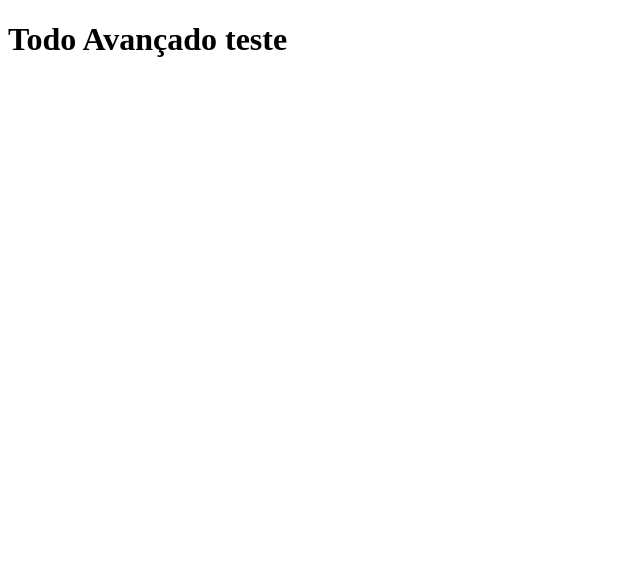
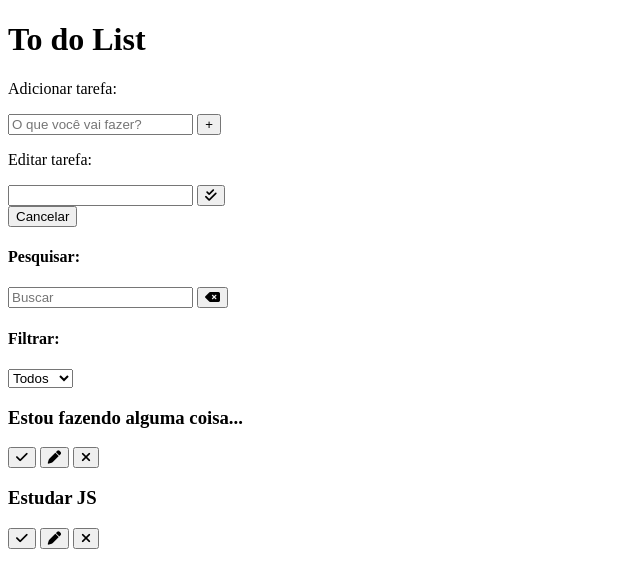
Before and after one commit to JoaoGabriel17/todolist, a plain HTML site: page index.html in a window 1280 px wide. Shown: the whole page, without its empty margins (0-640 px from the left). Drawn offline with Linux system fonts and the light colour scheme.

Commit message:
commit acrescenta forms

```diff
--- a/index.html
+++ b/index.html
@@ -13,6 +13,77 @@
     <link rel="stylesheet" href="https://cdnjs.cloudflare.com/ajax/libs/font-awesome/6.4.0/css/all.min.css" integrity="sha512-iecdLmaskl7CVkqkXNQ/ZH/XLlvWZOJyj7Yy7tcenmpD1ypASozpmT/E0iPtmFIB46ZmdtAc9eNBvH0H/ZpiBw==" crossorigin="anonymous" referrerpolicy="no-referrer" />
 </head>
 <body>
-    <h1>Todo Avançado teste</h1>
+    <div class="todo-containe">
+        <header>
+            <h1>To do List</h1>
+        </header>
+
+        <form id="todo-form">
+            <p>Adicionar tarefa:</p>
+
+            <div class="form-control">
+                <input type="text" id="todo-input" placeholder="O que você vai fazer? ">
+                <button type="submit">
+                    <i class="fa-thin fa-plus"></i>
+                </button>
+
+            </div>
+        </form>
+    <form id="edit-form">
+        <p>Editar tarefa:</p>
+        <div class="form-control">
+            <input type="text" id="edit-input">
+            <button type="submit">
+                <i class="fa-solid fa-check-double"></i>
+            </button>
+        </div>
+        <button id="cancel-edit-btn">Cancelar</button>
+    </form>
+    <div id="toolbar">
+        <div id="search">
+            <h4>Pesquisar: </h4>
+            <form>
+                <input type="text" id="search-input" placeholder="Buscar">
+                <button id="erase-button">
+                    <i class="fa-solid fa-delete-left"></i>
+                </button>
+            </form>
+        </div>
+    <div id="filter">
+        <h4>Filtrar:</h4>
+        <select id="filter-select">
+            <option value="all">Todos</option>
+            <option value="done">Feitos</option>
+            <option value="all">A fazer</option>
+        </select>
+    </div>
+    </div>
+    <div id="todo-list">
+        <div class="todo">
+            <h3>Estou fazendo alguma coisa...</h3>
+            <button class="finish-todo">
+                <i class="fa-solid fa-check"></i>
+            </button>
+            <button class="edit-todo">
+                <i class="fa-solid fa-pen"></i>
+            </button>
+            <button class="remove-todo">
+                <i class="fa-solid fa-xmark"></i>
+            </button>
+        </div>
+        <div class="todo">
+            <h3>Estudar JS</h3>
+            <button class="finish-todo">
+                <i class="fa-solid fa-check"></i>
+            </button>
+            <button class="edit-todo">
+                <i class="fa-solid fa-pen"></i>
+            </button>
+            <button class="remove-todo">
+                <i class="fa-solid fa-xmark"></i>
+            </button>
+        </div>
+    </div>
+    </div>
 </body>
 </html>
```
